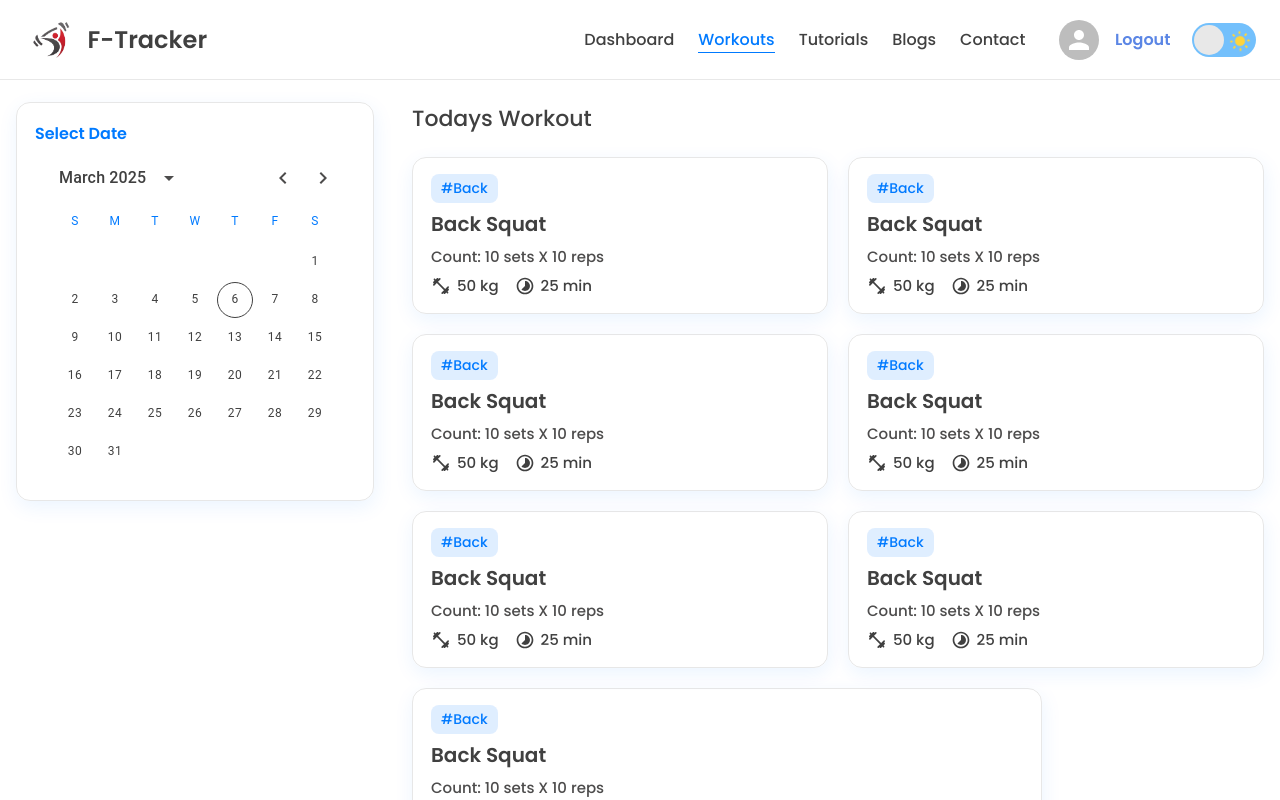
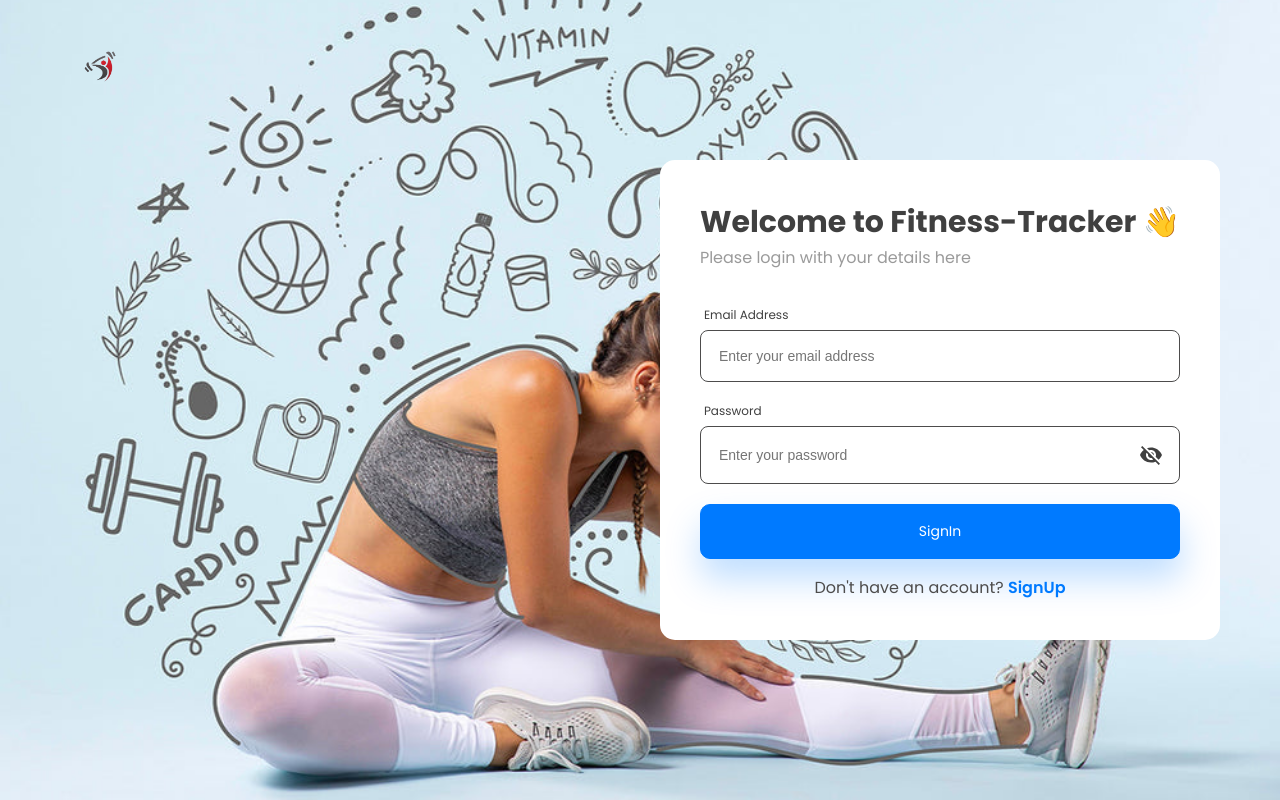
Before and after one commit to souvikmaity100/Fitness-Tracker, a React (Vite) app in the folder client/: page /workouts in a window 1280 px wide. Built offline with nearby package versions, Linux system fonts and the light colour scheme.

Commit message:
set up API, Redux and Authentication

```diff
--- a/client/src/App.jsx
+++ b/client/src/App.jsx
@@ -6,6 +6,7 @@ import Authentication from "./pages/Authentication";
 import Navbar from "./components/Navbar";
 import Dashboard from "./pages/Dashboard";
 import Workouts from "./pages/Workouts";
+import { useSelector } from "react-redux";
 
 const Container = styled.div`
   width: 100%;
@@ -20,14 +21,18 @@ const Container = styled.div`
 `;
 
 function App() {
-  const [user, setUser] = useState(true);
+  const { currentUser } = useSelector((state) => state.user);
   const [isDarkTheam, setIsDarkTheam] = useState(false);
   return (
     <ThemeProvider theme={isDarkTheam ? darkTheme : lightTheme}>
       <BrowserRouter>
-        {user ? (
+        {currentUser ? (
           <Container>
-            <Navbar setIsDarkTheam={setIsDarkTheam} isDarkTheam={isDarkTheam} />
+            <Navbar
+              setIsDarkTheam={setIsDarkTheam}
+              isDarkTheam={isDarkTheam}
+              currentUser={currentUser}
+            />
             <Routes>
               <Route path="/" exact element={<Dashboard />} />
               <Route path="/workouts" exact element={<Workouts />} />
--- /dev/null
+++ b/client/src/api/index.js
@@ -0,0 +1,25 @@
+import axios from "axios";
+
+const API = axios.create({
+  baseURL: "http://localhost:4000/api/",
+});
+
+const userSignUp = async (data) => API.post("/user/signup", data);
+const userSignIn = async (data) => API.post("/user/signin", data);
+
+const getDashboardDetails = async (token) =>
+  API.get("/user/dashboard", {
+    headers: { Authorization: `Bearer ${token}` },
+  });
+
+const getWorkouts = async (token, date) =>
+  await API.get(`/user/workout${date}`, {
+    headers: { Authorization: `Bearer ${token}` },
+  });
+
+const addWorkout = async (token, data) =>
+  await API.post(`/user/workout`, data, {
+    headers: { Authorization: `Bearer ${token}` },
+  });
+
+export { userSignUp, userSignIn, getDashboardDetails, getWorkouts, addWorkout };
--- a/client/src/components/Navbar.jsx
+++ b/client/src/components/Navbar.jsx
@@ -5,6 +5,8 @@ import { MenuRounded } from "@mui/icons-material";
 import { Avatar } from "@mui/material";
 import { useState } from "react";
 import TheamButton from "./TheamButton";
+import { useDispatch } from "react-redux";
+import { logout } from "../redux/reducers/userSlice";
 
 const Nav = styled.div`
   height: 80px;
@@ -162,7 +164,8 @@ const MobileMenu = styled.ul`
   }
 `;
 
-const Navbar = ({ setIsDarkTheam, isDarkTheam }) => {
+const Navbar = ({ setIsDarkTheam, isDarkTheam, currentUser }) => {
+  const dispatch = useDispatch()
   const [isOpen, setIsOpen] = useState(false);
   return (
     <Nav>
@@ -197,8 +200,8 @@ const Navbar = ({ setIsDarkTheam, isDarkTheam }) => {
           </NavItems>
 
           <UserContainer>
-            <Avatar></Avatar>
-            <TextButton>Logout</TextButton>
+            <Avatar src={currentUser?.img}>{currentUser?.name[0].toUpperCase()}</Avatar>
+            <TextButton onClick={() => dispatch(logout())}>Logout</TextButton>
           </UserContainer>
 
           <TheamButton setIsDarkTheam={setIsDarkTheam} isDarkTheam={isDarkTheam}/>
--- a/client/src/components/SignIn.jsx
+++ b/client/src/components/SignIn.jsx
@@ -1,6 +1,10 @@
 import styled from "styled-components";
 import TextInput from "./TextInput";
-import Button from "./Button"
+import Button from "./Button";
+import { useDispatch } from "react-redux";
+import { useState } from "react";
+import { userSignIn } from "../api";
+import { loginSuccess } from "../redux/reducers/userSlice";
 
 const Container = styled.div`
   width: 100%;
@@ -27,6 +31,39 @@ const Section = styled.div`
 `;
 
 function SignIn() {
+  const dispatch = useDispatch();
+  const [loading, setLoading] = useState(false);
+  const [buttonDisabled, setButtonDisabled] = useState(false);
+  const [email, setEmail] = useState("");
+  const [password, setPassword] = useState("");
+
+  const validateInputs = () => {
+    if (!email || !password) {
+      alert("Please fill in all fields");
+      return false;
+    }
+    return true;
+  };
+
+  const handelSignIn = async () => {
+    setLoading(true);
+    setButtonDisabled(true);
+    if (validateInputs()) {
+      await userSignIn({ email, password })
+        .then((res) => {
+          dispatch(loginSuccess(res.data));
+          alert("Login Success");
+          setLoading(false);
+          setButtonDisabled(false);
+        })
+        .catch((err) => {
+          alert(err.response.data.message);
+          setLoading(false);
+          setButtonDisabled(false);
+        });
+    }
+  };
+
   return (
     <Container>
       <div>
@@ -37,14 +74,21 @@ function SignIn() {
         <TextInput
           label="Email Address"
           placeholder="Enter your email address"
+          value={email}
+          handelChange={(e) => setEmail(e.target.value)}
         />
         <TextInput
           label="Password"
           placeholder="Enter your password"
           password
+          value={password}
+          handelChange={(e) => setPassword(e.target.value)}
         />
         <Button
           text="SignIn"
+          onClick={handelSignIn}
+          isLoading={loading}
+          isDisabled={buttonDisabled}
         />
       </Section>
     </Container>
--- a/client/src/components/SignUp.jsx
+++ b/client/src/components/SignUp.jsx
@@ -1,6 +1,10 @@
 import styled from "styled-components";
 import TextInput from "./TextInput";
-import Button from "./Button"
+import Button from "./Button";
+import { useDispatch } from "react-redux";
+import { useState } from "react";
+import { userSignUp } from "../api";
+import { loginSuccess } from "../redux/reducers/userSlice";
 
 const Container = styled.div`
   width: 100%;
@@ -27,6 +31,40 @@ const Section = styled.div`
 `;
 
 function SignUp() {
+  const dispatch = useDispatch();
+  const [loading, setLoading] = useState(false);
+  const [buttonDisabled, setButtonDisabled] = useState(false);
+  const [name, setName] = useState("");
+  const [email, setEmail] = useState("");
+  const [password, setPassword] = useState("");
+
+  const validateInputs = () => {
+    if (!name || !email || !password) {
+      alert("Please fill in all fields");
+      return false;
+    }
+    return true;
+  };
+
+  const handelSignUp = async () => {
+    setLoading(true);
+    setButtonDisabled(true);
+    if (validateInputs()) {
+      await userSignUp({ name, email, password })
+        .then((res) => {
+          dispatch(loginSuccess(res.data));
+          alert("Account Created Success");
+          setLoading(false);
+          setButtonDisabled(false);
+        })
+        .catch((err) => {
+          alert(err.response.data.message);
+          setLoading(false);
+          setButtonDisabled(false);
+        });
+    }
+  };
+
   return (
     <Container>
       <div>
@@ -37,18 +75,27 @@ function SignUp() {
         <TextInput
           label="Full name"
           placeholder="Enter your full name"
+          value={name}
+          handelChange={(e) => setName(e.target.value)}
         />
         <TextInput
           label="Email Address"
           placeholder="Enter your email address"
+          value={email}
+          handelChange={(e) => setEmail(e.target.value)}
         />
         <TextInput
           label="Password"
           placeholder="Enter your password"
           password
+          value={password}
+          handelChange={(e) => setPassword(e.target.value)}
         />
         <Button
           text="SignUp"
+          onClick={handelSignUp}
+          isLoading={loading}
+          isDisabled={buttonDisabled}
         />
       </Section>
     </Container>
--- a/client/src/main.jsx
+++ b/client/src/main.jsx
@@ -1,8 +1,14 @@
-import { StrictMode } from 'react'
-import { createRoot } from 'react-dom/client'
-import './index.css'
-import App from './App.jsx'
+import { createRoot } from "react-dom/client";
+import "./index.css";
+import App from "./App.jsx";
+import { Provider } from "react-redux";
+import { PersistGate } from "redux-persist/integration/react";
+import { persistor, store } from "./redux/store.js";
 
-createRoot(document.getElementById('root')).render(
-  <App />
-)
+createRoot(document.getElementById("root")).render(
+  <Provider store={store}>
+    <PersistGate persistor={persistor}>
+      <App />
+    </PersistGate>
+  </Provider>
+);
--- /dev/null
+++ b/client/src/redux/reducers/userSlice.js
@@ -0,0 +1,24 @@
+import { createSlice } from "@reduxjs/toolkit";
+
+const initialState = {
+  currentUser: null,
+};
+
+export const userSlice = createSlice({
+  name: "user",
+  initialState,
+  reducers: {
+    loginSuccess: (state, action) => {
+      state.currentUser = action.payload.user;
+      localStorage.setItem("f-tracker-app-token", action.payload.token);
+    },
+    logout: (state) => {
+      state.currentUser = null;
+      localStorage.removeItem("f-tracker-app-token");
+    },
+  },
+});
+
+export const { loginSuccess, logout } = userSlice.actions;
+
+export default userSlice.reducer;
--- /dev/null
+++ b/client/src/redux/store.js
@@ -0,0 +1,37 @@
+import { configureStore, combineReducers } from "@reduxjs/toolkit";
+import {
+  persistStore,
+  persistReducer,
+  FLUSH,
+  REHYDRATE,
+  PAUSE,
+  PERSIST,
+  PURGE,
+  REGISTER,
+} from "redux-persist";
+import storage from "redux-persist/lib/storage";
+import userReducer from "./reducers/userSlice";
+
+const persistConfig = {
+  key: "root",
+  version: 1,
+  storage,
+};
+
+const rootReducer = combineReducers({
+  user: userReducer,
+});
+
+const persistedReducer = persistReducer(persistConfig, rootReducer);
+
+export const store = configureStore({
+  reducer: persistedReducer,
+  middleware: (getDefaultMiddleware) =>
+    getDefaultMiddleware({
+      serializableCheck: {
+        ignoreActions: [FLUSH, REHYDRATE, PAUSE, PERSIST, PURGE, REGISTER],
+      },
+    }),
+});
+
+export const persistor = persistStore(store);
```
